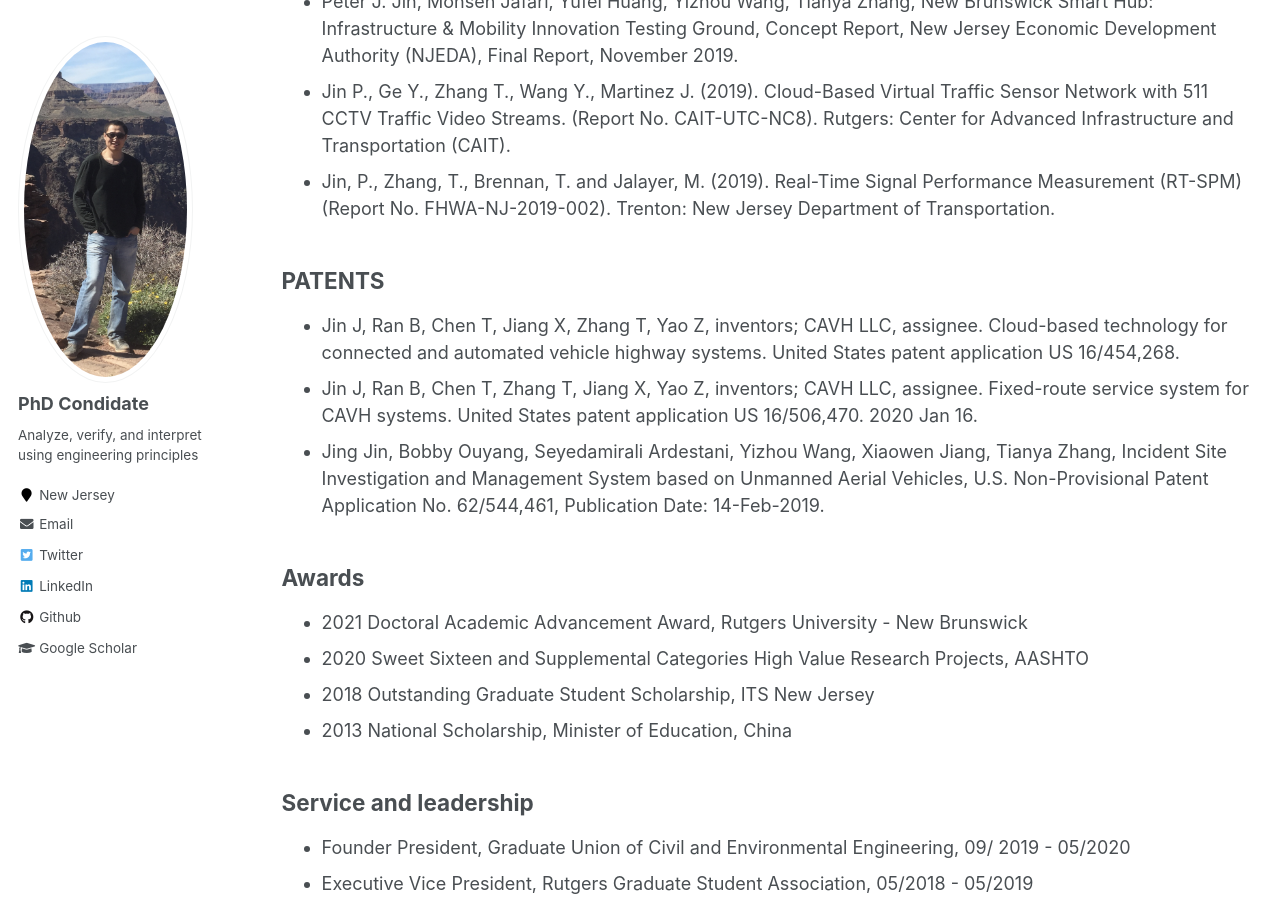
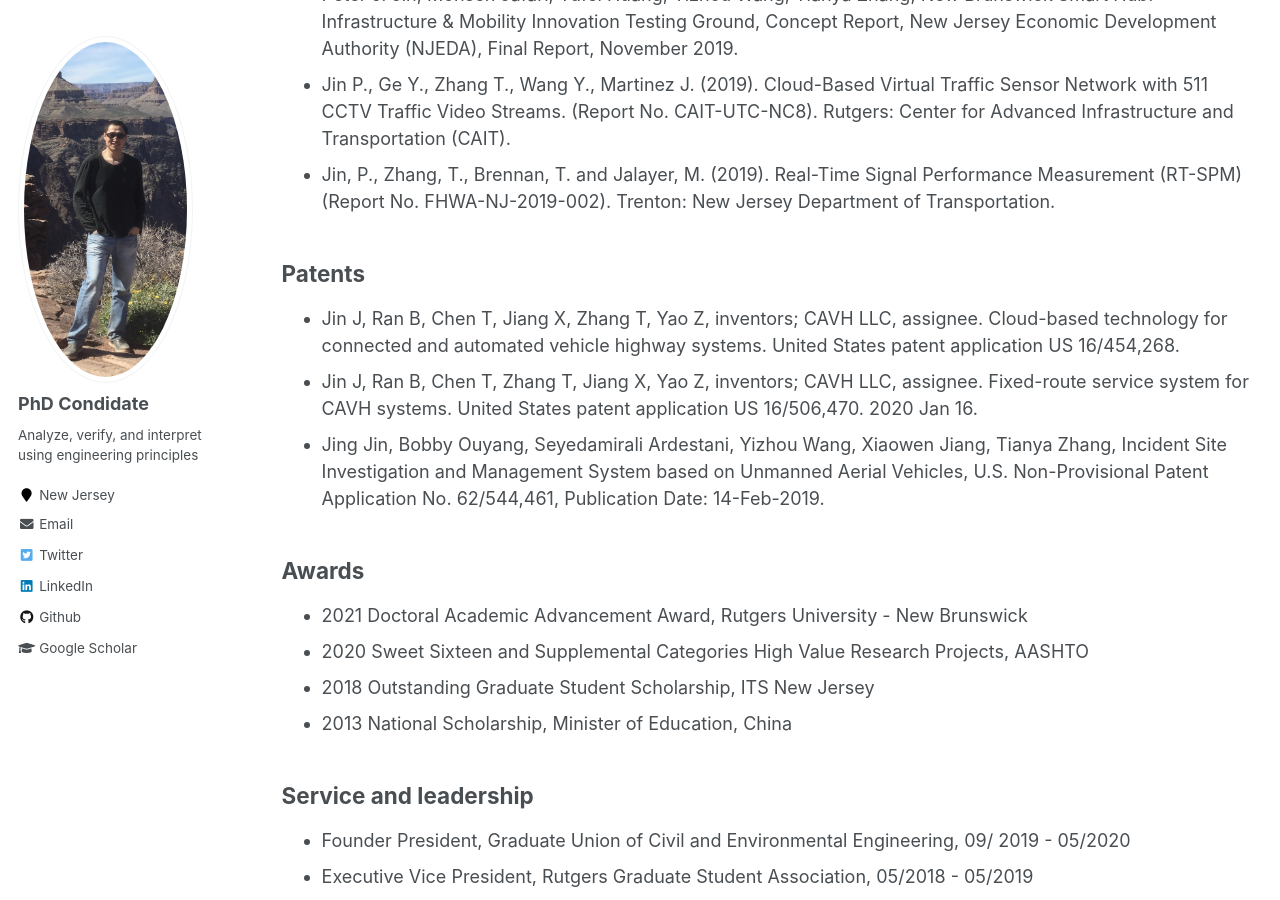
Before and after one commit to TeRyZh/Website, a Jekyll site: the page built from _pages/cv.md, in a window 1280 px wide and 900 px high, scrolled down 2209 px. Built offline with Jekyll 4.4.1, drawn with Linux system fonts in a browser that asks for light colours.

Commit message:
Update cv.md

```diff
--- a/_pages/cv.md
+++ b/_pages/cv.md
@@ -41,7 +41,6 @@ Publications
 * Yi Ge, PJ Jin, Tianya Zhang, J Martinez. Cloud versus Server-based Virtual Sensor Network based on 511 Traffic Video Streams: An Experiment with an Enhanced Spatial-Temporal-Map based Platform. *Transportation Research Record*. 2021. (Accepted)
 * Tianya Zhang, Guo M, Jin PJ, Ge Y, Gong J. Longitudinal-Scanline-Based Arterial Traffic Video Analytics with Coordinate Transformation Assisted by 3D Infrastructure Data. *Transportation Research Record*. December 2020.
 * Tianya Zhang, Peter J. Jin, A Longitudinal Scanline based Vehicle Trajectory Reconstruction Method for High-Angle Traffic Video, *Transportation Research: Part C*, 103, 104-128, June 2019.
-
 ## Conferences
 * Y Ge, PJ Jin, T Zhang, J Martinez. Cloud-versus Server-based Virtual Sensor Network based on 511 Traffic Video Streams: An Experiment with an Enhanced Spatial-Temporal-Map based Platform. TRB 100th Annual Meeting, Washington, D.C., January 2021.
 * Tianya Zhang, Peter Jin, McVeigh, K., Brennan, T. and Jalayer, M, Automating the Traffic Signal Performance Measures for Adaptive Traffic Signal Control System. TRB 100th Annual Meeting, Washington, D.C., January 2021.
@@ -56,7 +55,7 @@ Publications
 * Jin P., Ge Y., Zhang T., Wang Y., Martinez J. (2019). Cloud-Based Virtual Traffic Sensor Network with 511 CCTV Traffic Video Streams. (Report No. CAIT-UTC-NC8). Rutgers: Center for Advanced Infrastructure and Transportation (CAIT).
 * Jin, P., Zhang, T., Brennan, T. and Jalayer, M. (2019). Real-Time Signal Performance Measurement (RT-SPM) (Report No. FHWA-NJ-2019-002). Trenton: New Jersey Department of Transportation.
 
-## PATENTS
+## Patents
 * Jin J, Ran B, Chen T, Jiang X, Zhang T, Yao Z, inventors; CAVH LLC, assignee. Cloud-based technology for connected and automated vehicle highway systems. United States patent application US 16/454,268.
 * Jin J, Ran B, Chen T, Zhang T, Jiang X, Yao Z, inventors; CAVH LLC, assignee. Fixed-route service system for CAVH systems. United States patent application US 16/506,470. 2020 Jan 16.
 * Jing Jin, Bobby Ouyang, Seyedamirali Ardestani, Yizhou Wang, Xiaowen Jiang, Tianya Zhang, Incident Site Investigation and Management System based on Unmanned Aerial Vehicles, U.S. Non-Provisional Patent Application No. 62/544,461, Publication Date: 14-Feb-2019.
```
